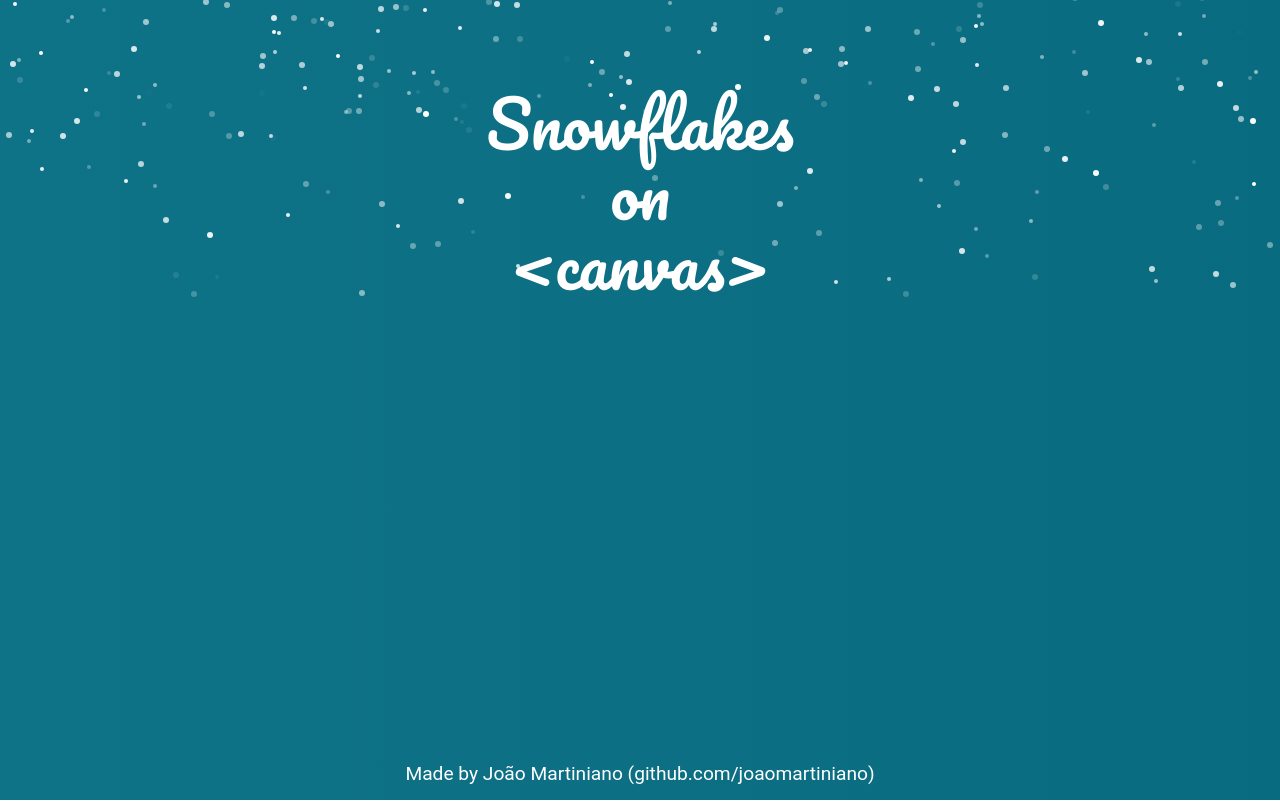
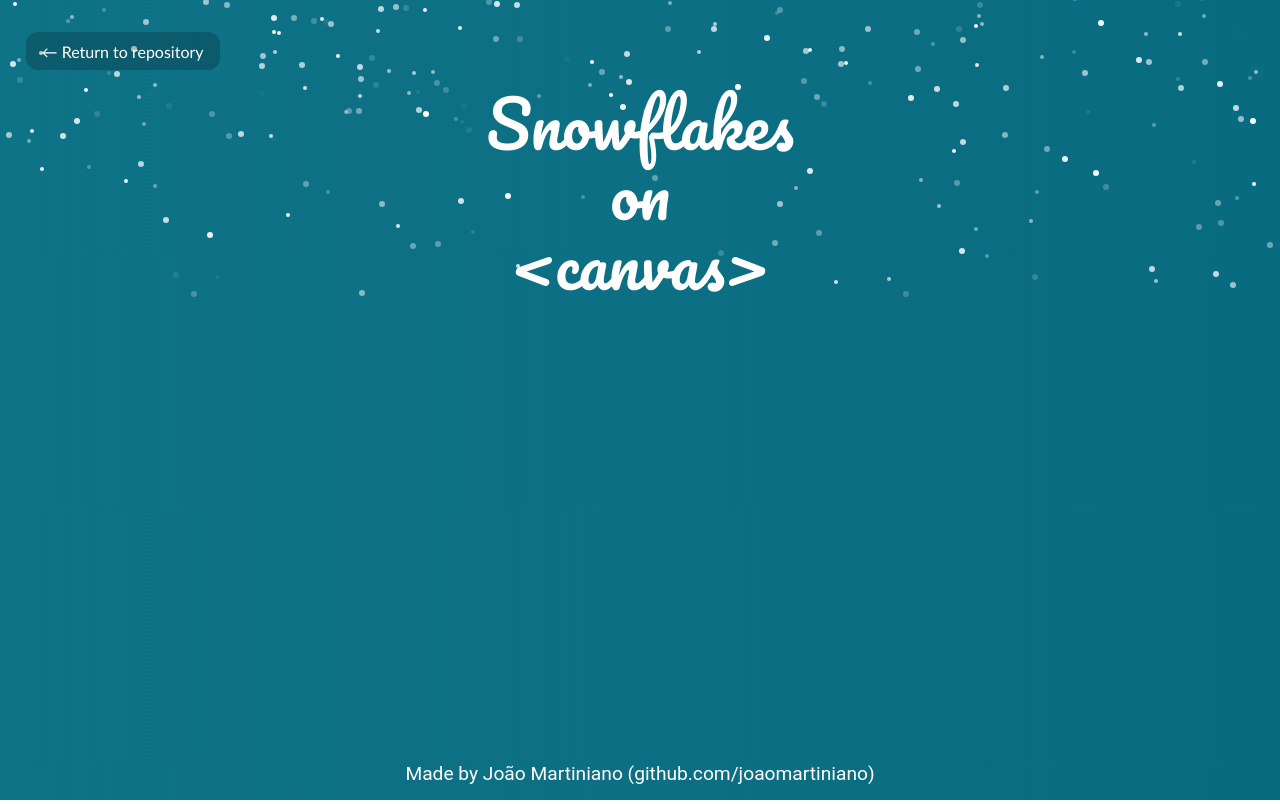
Before and after one commit to joaomartiniano/snowflakes-on-canvas.io, a plain HTML site: page index.html in a window 1280 px wide. Drawn offline with Linux system fonts and the light colour scheme.

Commit message:
Add link to repository

```diff
--- a/css/style.css
+++ b/css/style.css
@@ -4,7 +4,20 @@
 
 html, body {
     margin: 0; padding: 0;
+    font-family: Calibri, sans-serif;
 }
+
+#back {
+    position: fixed; left: 2vw; top: 4vh;
+padding: 0.6rem 1rem; background-color: rgba(0, 0, 0, 0.2); color: #fff; border-radius: 12px;
+    transition: background-color 800ms 300ms;
+}
+
+#back:hover { background-color: #ffbe0b; }
+
+#back:hover a { color: #000; }
+
+a { text-decoration: none; color: #fff; transition: color 800ms 300ms; }
 
 canvas {
     background: rgb(15,115,136);
--- a/index.html
+++ b/index.html
@@ -11,7 +11,11 @@
     <link href="https://fonts.googleapis.com/css2?family=Pacifico&display=swap" rel="stylesheet">
 </head>
 <body>
-	<canvas id="canvas" width="1024" height="800">
+    <div id="back">
+        <a href="https://github.com/joaomartiniano/snowflakes-on-canvas">&LeftArrow; Return to repository</a>
+    </div>
+
+    <canvas id="canvas" width="1024" height="800">
     </canvas>
 
     <script defer type="application/javascript" src="js/snowflake.js"></script>
```
